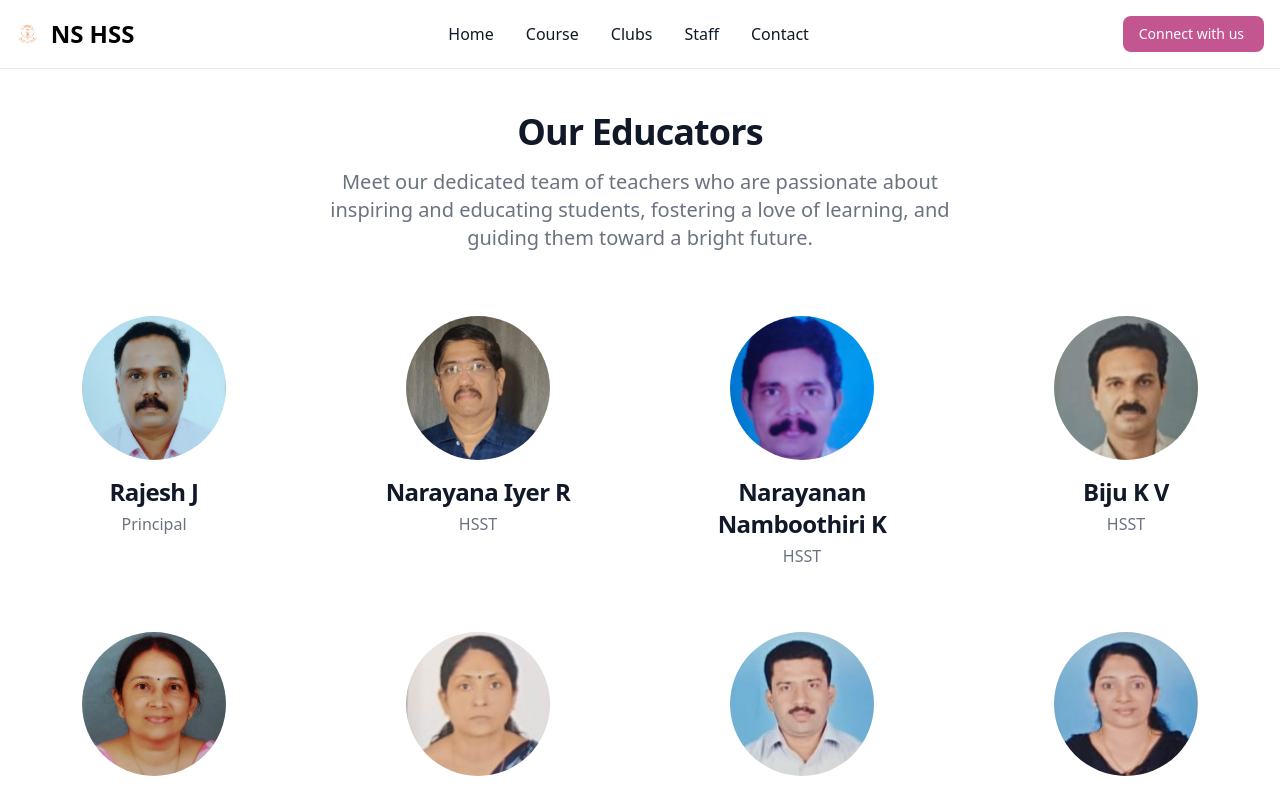
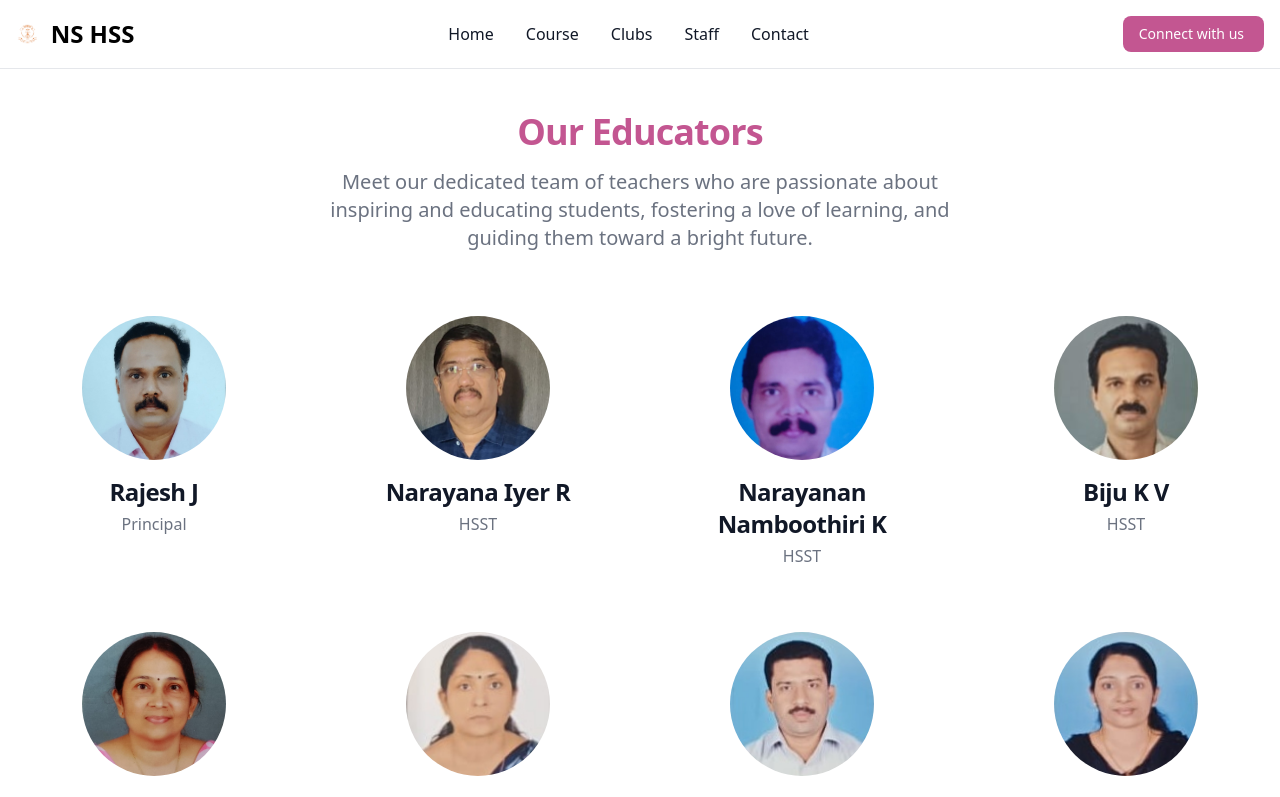
Before and after one commit to abhishek-v-gopal/nshssnedumudy.com, a Vue app: page /staff in a window 1280 px wide. Shown: the top 797 px of the page. Built offline with nearby package versions, Linux system fonts and the light colour scheme.

Commit message:
added redirect

```diff
--- a/src/views/StaffView.vue
+++ b/src/views/StaffView.vue
@@ -3,7 +3,7 @@
   <section class="bg-white dark:bg-gray-900 pt-24 md:pt-12">
     <div class="py-8 px-4 mx-auto max-w-screen-xl text-center lg:py-16 lg:px-6">
       <div class="mx-auto mb-8 max-w-screen-sm lg:mb-16">
-        <h2 class="mb-4 text-4xl tracking-tight font-extrabold text-gray-900 dark:text-white">Our Educators </h2>
+        <h2 class="mb-4 text-4xl tracking-tight font-extrabold text-Primary dark:text-white">Our Educators </h2>
         <p class="font-light text-gray-500 sm:text-xl dark:text-gray-400">Meet our dedicated team of teachers who are passionate about inspiring and educating students, fostering a love of learning, and guiding them toward a bright future.</p>
       </div>
       <div class="grid gap-8 lg:gap-16 sm:grid-cols-2 md:grid-cols-3 lg:grid-cols-4">
```
